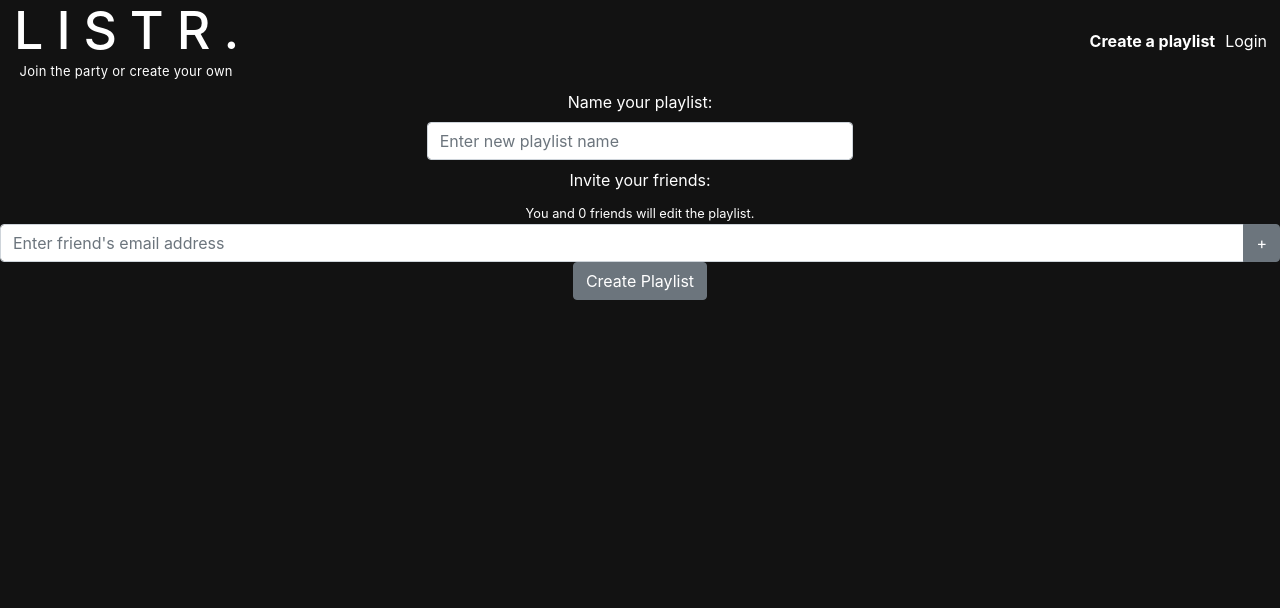
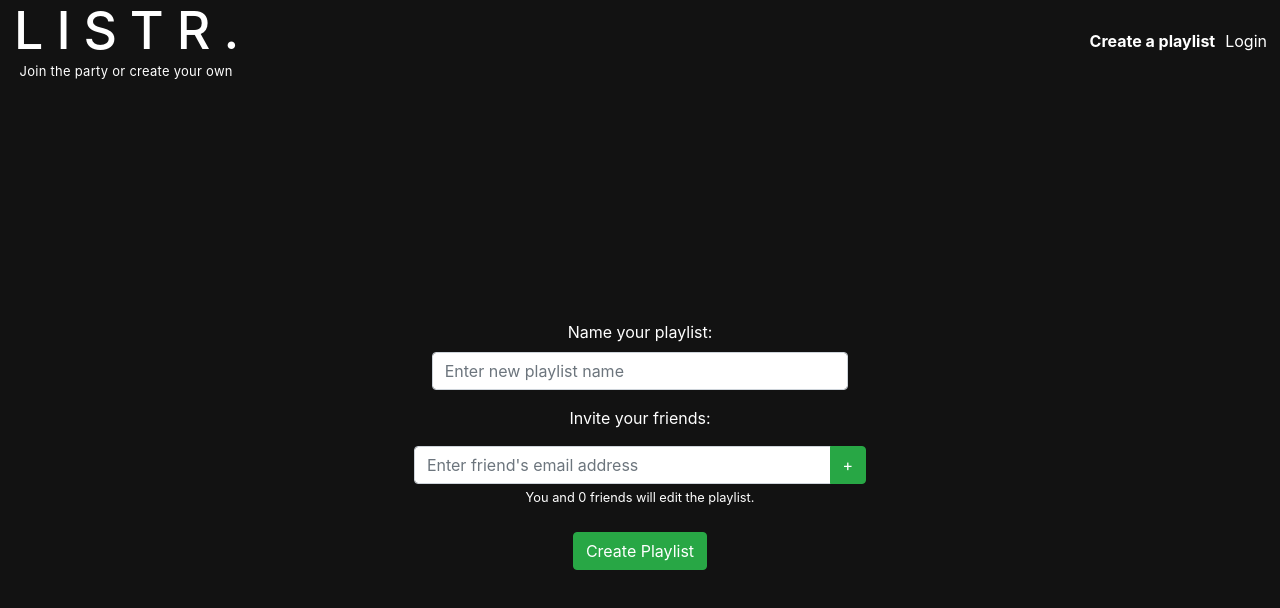
Before and after one commit to world-domination-enterprises/project_battlelist, a React (Create React App) app in the folder client/: page / in a window 1280 px wide. Shown: the top 608 px of the page. Built offline with nearby package versions, Linux system fonts and the light colour scheme; no server answers; what spotify-web-api-node would draw is missing.

Commit message:
Fixed some styling

```diff
--- a/client/src/components/InviteUsers.jsx
+++ b/client/src/components/InviteUsers.jsx
@@ -8,9 +8,8 @@ export default class InviteUsers extends Component {
     return (
       <div className='invite-users-container'>
 
-          <Label for="email-entry" className="mt-2">Invite your friends:</Label> <br/>
-          <small>You and {this.props['inviteUserEmails'].length} friend{this.props['inviteUserEmails'].length!==  1 && 's'} will edit the playlist.</small>
-          <InputGroup className='email-input'>
+          <Label for="email-entry" className="m-3">Invite your friends:</Label> <br/>
+          <InputGroup className='email-input d-flex justify-content-center'>
             <Input
               type="email"
               name="invite-user-email"
@@ -18,16 +17,18 @@ export default class InviteUsers extends Component {
               placeholder="Enter friend's email address"
               value={this.props.value}
               onChange={(e) => this.props.onEmailChange('emailInputText',  e)}
+              className="col-4"
               />
             <InputGroupAddon addonType="append">
              <Button
-              className="btn btn-primary submit-email"
+              className="btn btn-success submit-email"
               form='invite-user-email-input'
               type='button'
               onClick={(e) => this.props.onAddEmailClick('inviteUserEmails', e)}>+</Button>
             </InputGroupAddon>
           </InputGroup>
-          {this.props.emailInputError && <div className='error'><small> {this.props.emailInputError}</small></div>}
+          <small>You and {this.props['inviteUserEmails'].length} friend{this.props['inviteUserEmails'].length!==  1 && 's'} will edit the playlist.</small><br/>
+          {this.props.emailInputError && <small className="text-danger"> {this.props.emailInputError}</small>}
 
 
           {/* render InviteUserEmailsListItem to display user emails that were already added to to invite list  */}
--- a/client/src/components/ListItemPlaylist.jsx
+++ b/client/src/components/ListItemPlaylist.jsx
@@ -33,7 +33,7 @@ export default class ListItemPlaylist extends Component {
             <strong>{this.props.title}</strong>
             <br />{this.props.artist}
             <br /> {this.props.album}</CardTitle>
-            <button className="btn btn-danger" onClick={this.props.onDeleteItem}>&#215;</button>
+            <button className="btn btn-danger pl-4 pr-4" onClick={this.props.onDeleteItem}>&#215;</button>
             </div>
         </Col>
       </Row>
--- a/client/src/components/ListItemSongsearch.jsx
+++ b/client/src/components/ListItemSongsearch.jsx
@@ -32,7 +32,7 @@ render() {
           <strong>{this.props.title}</strong>
           <br />{this.props.artist}
           <br /> {this.props.album}</CardTitle>
-          <Button className="btn-success pl-3 pr-3" onClick={() => this.props.onSongAdd(this.props.mykey)} >&#43;</Button>
+          <Button className="btn-success pl-4 pr-4" onClick={() => this.props.onSongAdd(this.props.mykey)} >&#43;</Button>
           </div>
       </Col>
     </Row>
--- a/client/src/components/pages/CreatePlaylist.jsx
+++ b/client/src/components/pages/CreatePlaylist.jsx
@@ -191,8 +191,8 @@ export default class CreatePlaylist extends Component {
 
   render() {
     return (
-      <div className='create-playlist-container'>
-
+      <div className='create-playlist-container d-flex justify-content-center'>
+        <div className="create-playlist-wrapper flex-column align-self-center col-12">
         <NamePlaylist
           value={this.state.playlistName}
           onNameSubmit={this.handleSubmit}
@@ -211,7 +211,6 @@ export default class CreatePlaylist extends Component {
           onAddEmailClick={this.handleClick}
           emailInputError={this.state.emailInputError}
           />
-        {this.state.emailInputError && <div className='error'><small> {this.state.emailInputError}</small></div>}
 
         {/* TODO --- MaxLimit:
               - which props need to be passed?
@@ -220,7 +219,8 @@ export default class CreatePlaylist extends Component {
         {/* <MaxLimit propsName='' />         */}
 
         {/* BUTTON TO SUBMIT ALL FORM DATA ADDED TO STATE */}
-        <Button className="btn btn-primary mx-auto" onClick={() => this.addPlaylist()}>Create Playlist</Button>
+        <Button className="btn btn-success mx-auto mt-4" onClick={() => this.addPlaylist()}>Create Playlist</Button>
+        </div>
       </div>
     )
   }
--- a/client/src/components/pages/YourPlaylists.jsx
+++ b/client/src/components/pages/YourPlaylists.jsx
@@ -50,15 +50,15 @@ export default class YourPlaylists extends Component {
   render() {
     return (
       <div className="your-playlist-container d-flex jusify-content-center flex-column col-12">
-        <h1 className="mb-5">Your active playlists:</h1>
+        <h2 className="mb-5">Your active playlists:</h2>
          <ul className="list-unstyled">
           {this.state.activePlaylistsMetaData ? this.state.activePlaylistsMetaData.map((playlist, i) =>
             <li className="edit-playlist-item d-flex align-self-left col-6 mx-auto" key={i}>
-            <h4 className="align-self-center">{playlist.name}</h4>
-            <Button className="button btn btn-success m-1" onClick={(e) => this.redirectToPlaylist(playlist._id)}>Edit</Button>
-            {this.state.hostedPlaylists.includes(playlist._id) && <Button className="button btn btn-danger m-1" onClick={() => api.deletePlaylist(playlist._id, this.state._userId)}>Delete</Button>}
+            <h6 className="align-self-center pt-2 pr-2">{playlist.name}</h6>
+            <Button className="button btn btn-success m-1 p-0 align-self-center" onClick={(e) => this.redirectToPlaylist(playlist._id)}>Edit</Button>
+            {this.state.hostedPlaylists.includes(playlist._id) && <Button className="button btn btn-danger m-1 p-0 align-self-center" onClick={() => api.deletePlaylist(playlist._id, this.state._userId)}>Delete</Button>}
             </li>
-          ) : <h2>Loading playlists..</h2>}
+          ) : <h4>Loading playlists..</h4>}
         </ul>
       </div>
     )
--- a/client/src/index.scss
+++ b/client/src/index.scss
@@ -151,3 +151,7 @@ ul {
   0% { opacity: 0;}
   100% { opacity: 1;}
 }
+@keyframes fadeOut {
+  0% { opacity: 1;}
+  100% { opacity: 0;}
+}
```
